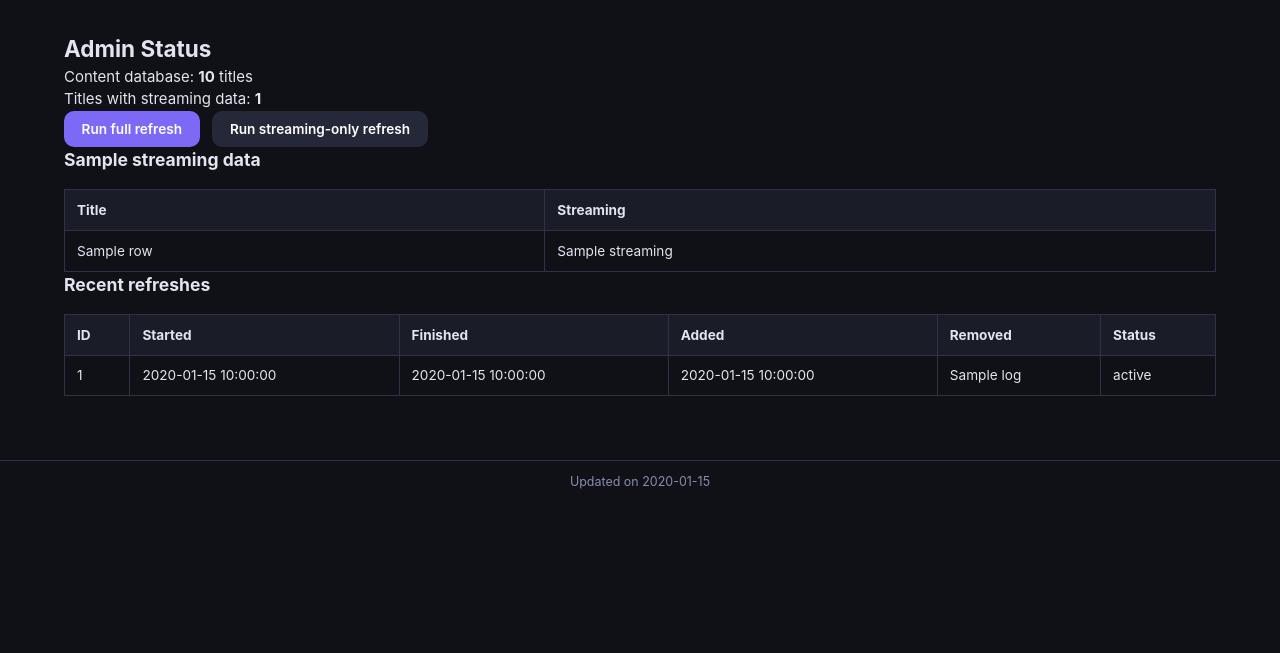
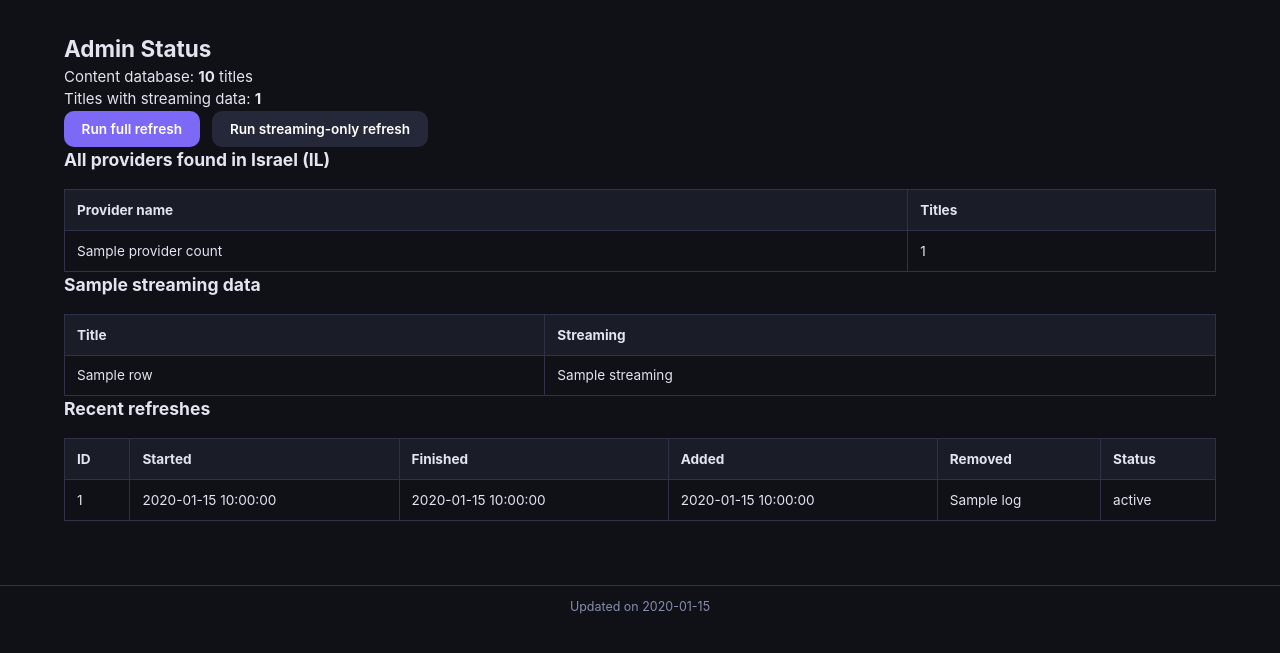
Before and after one commit to kerenshapiraettinger/recmed, a Flask app: template templates/admin_status.html in a window 1280 px wide. Shown: the part 55-708 px from the top of the page. Run offline with Flask 3, Linux system fonts and the light colour scheme; the template is opened without the code that fills it: most values are stand-ins (such as "Sample title", 1, 10 or a date in 2020); a database or web service that is not in the repository returns one stand-in record (values such as "Sample title"); some libraries are stand-ins or nearby versions.

Commit message:
Show all IL streaming providers in admin status

```diff
--- a/app.py
+++ b/app.py
@@ -422,9 +422,23 @@ def admin_status():
     streaming_samples = query(
         "SELECT title, streaming FROM content WHERE streaming IS NOT NULL AND streaming != '[]' LIMIT 10"
     )
+    # Count all unique provider names across all titles
+    all_streaming_rows = query(
+        "SELECT streaming FROM content WHERE streaming IS NOT NULL AND streaming != '[]'"
+    )
+    provider_counts = {}
+    for row in all_streaming_rows:
+        try:
+            for p in json.loads(row["streaming"]):
+                provider_counts[p] = provider_counts.get(p, 0) + 1
+        except Exception:
+            pass
+    provider_counts = sorted(provider_counts.items(), key=lambda x: x[1], reverse=True)
+
     return render_template("admin_status.html", logs=logs, total=total,
                            streaming_count=streaming_count,
                            streaming_samples=streaming_samples,
+                           provider_counts=provider_counts,
                            admin_secret=config.ADMIN_SECRET)
 
 
--- a/templates/admin_status.html
+++ b/templates/admin_status.html
@@ -15,6 +15,18 @@
     Run streaming-only refresh
   </a>
 </p>
+
+{% if provider_counts %}
+<h3>All providers found in Israel (IL)</h3>
+<table class="admin-table">
+  <thead><tr><th>Provider name</th><th>Titles</th></tr></thead>
+  <tbody>
+    {% for name, count in provider_counts %}
+    <tr><td>{{ name }}</td><td>{{ count }}</td></tr>
+    {% endfor %}
+  </tbody>
+</table>
+{% endif %}
 
 {% if streaming_samples %}
 <h3>Sample streaming data</h3>
```
